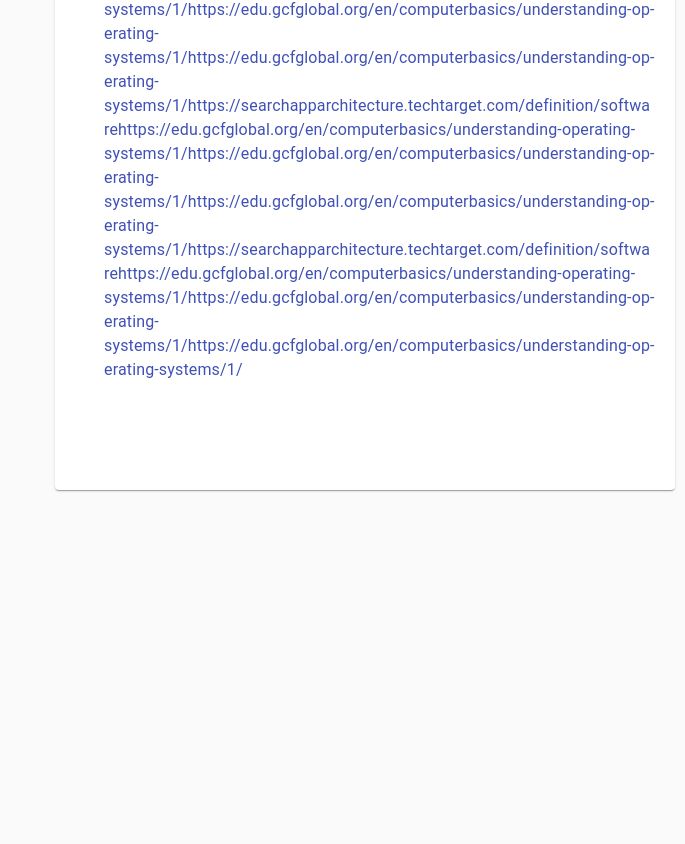
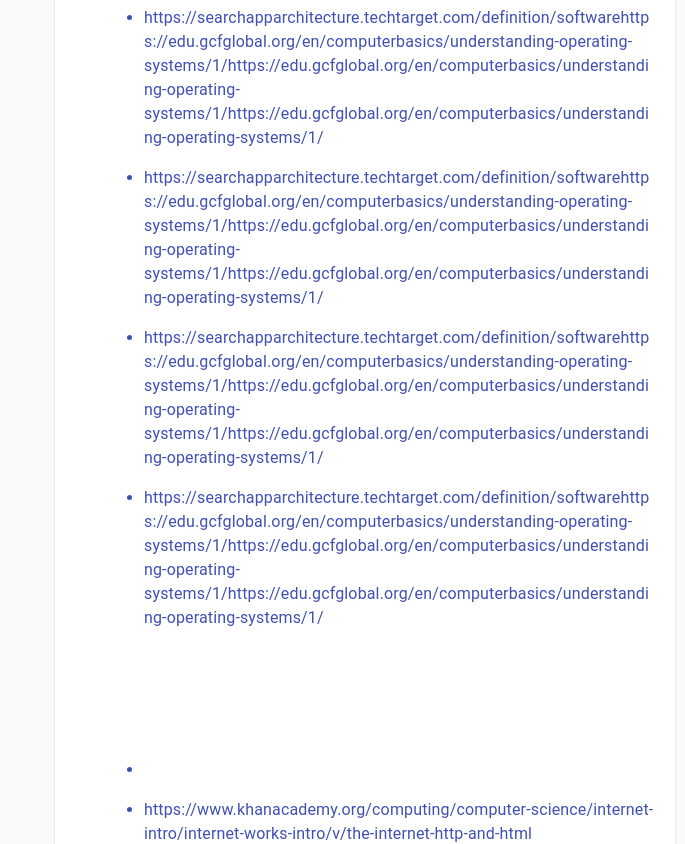
Before and after one commit to kristina-arezina/terms-2-program, a React (Create React App) app: page / in a window 1280 px wide. Shown: the part 1777-2621 px from the top of the page, without its empty margins (595-1280 px from the left). Before the commit the page ends 2277 px from the top, so only its background shows below. Built offline with nearby package versions, Linux system fonts and the light colour scheme.

Commit message:
renders links as whoe array not idividual parts

```diff
--- a/src/components/Exercises/index.js
+++ b/src/components/Exercises/index.js
@@ -73,7 +73,7 @@ export default ({
                                         <br/>
                                     {links.map(({linkLists}) =>
                                     <Link rel="noopener" variant="body1" href={linkLists} target="_blank">
-                                        {linkLists}
+                                        <ul><li>{linkLists}</li></ul>
                                     </Link>
                                     )}
                                         <br/>
@@ -81,9 +81,9 @@ export default ({
                                     {videos}
                                         <br/>
                                         <br/>
-                                    {links.map(({videoItem}) =>
-                                        <Link rel="noopener" variant="body1" href={videoItem} target="_blank">
-                                            {videoItem}
+                                    {links.map(({videoLists}) =>
+                                        <Link rel="noopener" variant="body1" href={videoLists} target="_blank">
+                                            <ul><li>{videoLists}</li></ul>
                                         </Link>
                                     )}
                                 </p>
@@ -185,7 +185,7 @@ export default ({
                                         <br/>
                                         {links.map(({linkLists}) =>
                                             <Link rel="noopener" variant="body1" href={linkLists} target="_blank">
-                                                {linkLists}
+                                                <ul><li>{linkLists}</li></ul>
                                             </Link>
                                         )}
                                         <br/>
@@ -193,9 +193,9 @@ export default ({
                                         {videos}
                                         <br/>
                                         <br/>
-                                        {links.map(({videoItem}) =>
-                                            <Link rel="noopener" variant="body1" href={videoItem} target="_blank">
-                                                {videoItem}
+                                        {links.map(({videoLists}) =>
+                                            <Link rel="noopener" variant="body1" href={videoLists} target="_blank">
+                                                <ul><li>{videoLists}</li></ul>
                                             </Link>
                                         )}
                                     </p>
```
